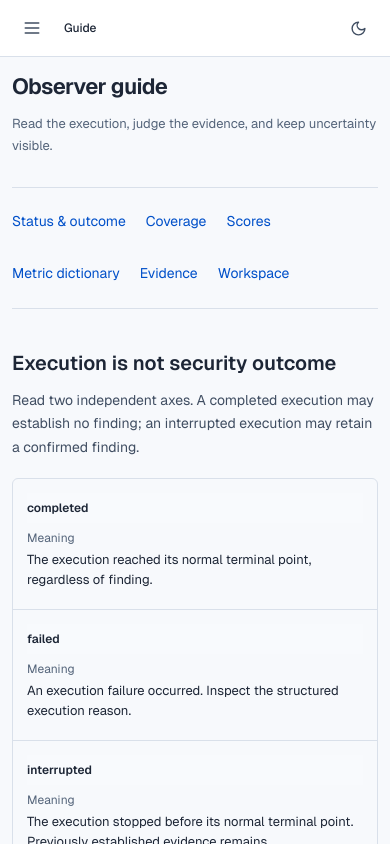
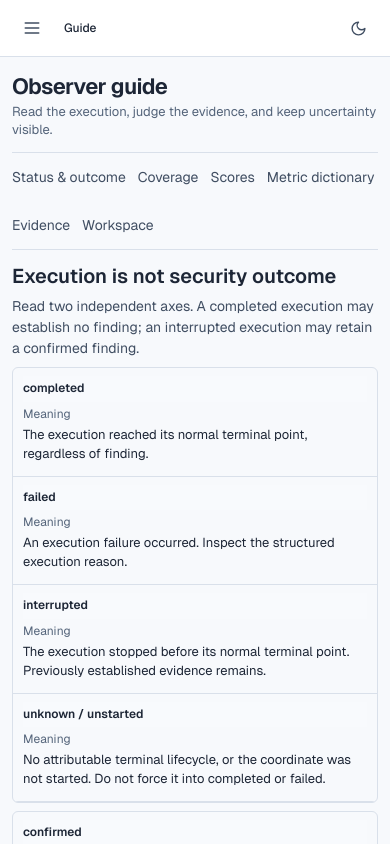
Before and after one commit to D9theCoder/tesis-web, a Next.js app: page /help in a window 390 px wide. Shown: the top 844 px of the page. Built offline with nearby package versions, Linux system fonts and the light colour scheme.

Commit message:
style(guide): tighten reading layout and add sticky navigation

```diff
--- /dev/null
+++ b/app/help/page.module.css
@@ -0,0 +1,89 @@
+.page:global(.visual-guide) :global(.page-header) {
+  margin-bottom: 6px;
+}
+
+.page:global(.visual-guide) :global(.page-description) {
+  margin-top: 2px;
+  line-height: 1.45;
+}
+
+.page:global(.visual-guide) :global(.help-section) {
+  margin-top: 20px;
+  scroll-margin-top: 120px;
+}
+
+.page:global(.visual-guide) :global(.guide-contents) {
+  position: sticky;
+  top: 57px;
+  z-index: 19;
+  gap: 4px 12px;
+  padding-block: 2px;
+  background: var(--canvas);
+}
+
+.page :global(.guide-contents a) {
+  color: var(--secondary);
+  text-decoration: none;
+}
+
+.page :global(.guide-contents a:hover),
+.page :global(.guide-contents a:focus-visible) {
+  color: var(--accent);
+  text-decoration: underline;
+  text-underline-offset: 3px;
+}
+
+.page:global(.visual-guide) :global(.guide-contents) + :global(.help-section) {
+  margin-top: 12px;
+}
+
+.page:global(.visual-guide) :global(.help-section > h2) {
+  margin-bottom: 6px;
+}
+
+.page:global(.visual-guide) :global(p),
+.page:global(.visual-guide) :global(li) {
+  line-height: 1.5;
+}
+
+.page:global(.visual-guide) :global(p) {
+  margin-block: 6px;
+}
+
+.page:global(.visual-guide) :global(.help-section > ul > li) {
+  padding-block: 3px;
+}
+
+.page :global(.guide-table) {
+  margin-block: 8px;
+}
+
+.page :global(.guide-table th),
+.page :global(.guide-table td) {
+  padding: 7px 10px;
+  line-height: 1.45;
+}
+
+.page :global(.guide-formula) {
+  padding: 8px;
+}
+
+@media (max-width: 600px) {
+  .page:global(.visual-guide) :global(.page-header) {
+    margin-bottom: 6px;
+  }
+
+  .page:global(.visual-guide) :global(.help-section) {
+    scroll-margin-top: 164px;
+  }
+
+  .page :global(.guide-table tbody tr) {
+    padding: 8px 10px;
+  }
+
+  .page :global(.guide-table th[scope="row"]),
+  .page :global(.guide-table td) {
+    padding: 4px 0;
+    line-height: 1.45;
+  }
+}
--- a/app/help/page.tsx
+++ b/app/help/page.tsx
@@ -1,5 +1,6 @@
 import Link from "next/link";
 import { EvidenceWalkthrough } from "@/components/evidence-walkthrough";
+import styles from "./page.module.css";
 
 const outcomes = [
   ["confirmed", "Required evidence establishes the finding.", "Not a synonym for execution completed. Findings can survive a failed or interrupted execution."],
@@ -25,7 +26,7 @@ function ReferenceTable({ headers, rows }: { headers: string[]; rows: string[][]
   return <div className="table-container guide-table" tabIndex={0} role="region" aria-label={headers.join(", ")}><table className="data-table" role="table"><thead role="rowgroup"><tr role="row">{headers.map(header => <th key={header} scope="col" role="columnheader">{header}</th>)}</tr></thead><tbody role="rowgroup">{rows.map(row => <tr key={row[0]} role="row">{row.map((value, index) => index === 0 ? <th scope="row" role="rowheader" key={index}>{value}</th> : <td role="cell" data-label={headers[index]} key={index}>{value}</td>)}</tr>)}</tbody></table></div>;
 }
 export default function HelpPage() {
-  return <article className="help-page visual-guide">
+  return <article className={`help-page visual-guide ${styles.page}`}>
     <header className="page-header"><div><h1 className="page-title">Observer guide</h1><p className="page-description">Read the execution, judge the evidence, and keep uncertainty visible.</p></div></header>
     <nav className="guide-contents" aria-label="Guide sections">{[["status", "Status & outcome"], ["coverage", "Coverage"], ["scores", "Scores"], ["metrics", "Metric dictionary"], ["evidence", "Evidence"], ["workspace", "Workspace"]].map(([id, label]) => <a key={id} href={`#${id}`}>{label}</a>)}</nav>
     <section id="status" className="help-section"><h2>Execution is not security outcome</h2><p>Read two independent axes. A completed execution may establish no finding; an interrupted execution may retain a confirmed finding.</p>
--- /dev/null
+++ b/components/evidence-walkthrough.module.css
@@ -0,0 +1,26 @@
+.walkthrough {
+  padding-block: 8px;
+}
+
+.walkthrough .steps {
+  gap: 6px;
+  margin: 0 0 8px;
+}
+
+.walkthrough .steps > li {
+  padding: 0;
+}
+
+.walkthrough :global(.walkthrough-reading) {
+  min-height: 0;
+  padding-block: 8px;
+}
+
+.walkthrough :global(.walkthrough-reading h3) {
+  margin-bottom: 4px;
+}
+
+.walkthrough :global(.walkthrough-reading p) {
+  margin-block: 4px;
+  line-height: 1.5;
+}
--- a/components/evidence-walkthrough.tsx
+++ b/components/evidence-walkthrough.tsx
@@ -1,6 +1,7 @@
 "use client";
 import { useState } from "react";
 import { Button } from "@/components/ui/primitives";
+import styles from "@/components/evidence-walkthrough.module.css";
 const steps = [
   { title: "Request", text: "A recorded execution attempt links the candidate, method, request and visit IDs. Executed does not mean confirmed." },
   { title: "Response and signal", text: "Transport, response evidence and signal detection are separate facts. HTTP 200 or a detected signal does not establish exploitation." },
@@ -9,8 +10,8 @@ const steps = [
 ];
 export function EvidenceWalkthrough() {
   const [step, setStep] = useState(0);
-  return <section className="evidence-walkthrough" aria-label="Evidence walkthrough">
-    <ol>{steps.map((item, index) => <li key={item.title}><button className="ui-button" aria-pressed={step === index} onClick={() => setStep(index)}><span>{index + 1}</span>{item.title}</button></li>)}</ol>
+  return <section className={`evidence-walkthrough ${styles.walkthrough}`} aria-label="Evidence walkthrough">
+    <ol className={styles.steps}>{steps.map((item, index) => <li key={item.title}><button className="ui-button" aria-pressed={step === index} onClick={() => setStep(index)}><span>{index + 1}</span>{item.title}</button></li>)}</ol>
     <div className="walkthrough-reading" key={step} role="status"><h3>{steps[step].title}</h3><p>{steps[step].text}</p></div>
     <div className="page-actions"><Button disabled={step === 0} onClick={() => setStep(step - 1)}>Previous fact</Button><Button disabled={step === steps.length - 1} onClick={() => setStep(step + 1)}>Next fact</Button><Button onClick={() => setStep(0)}>Restart walkthrough</Button></div>
     <p className="helper-copy">Illustrative evidence flow, not an experiment result. Nothing plays automatically.</p>
```
